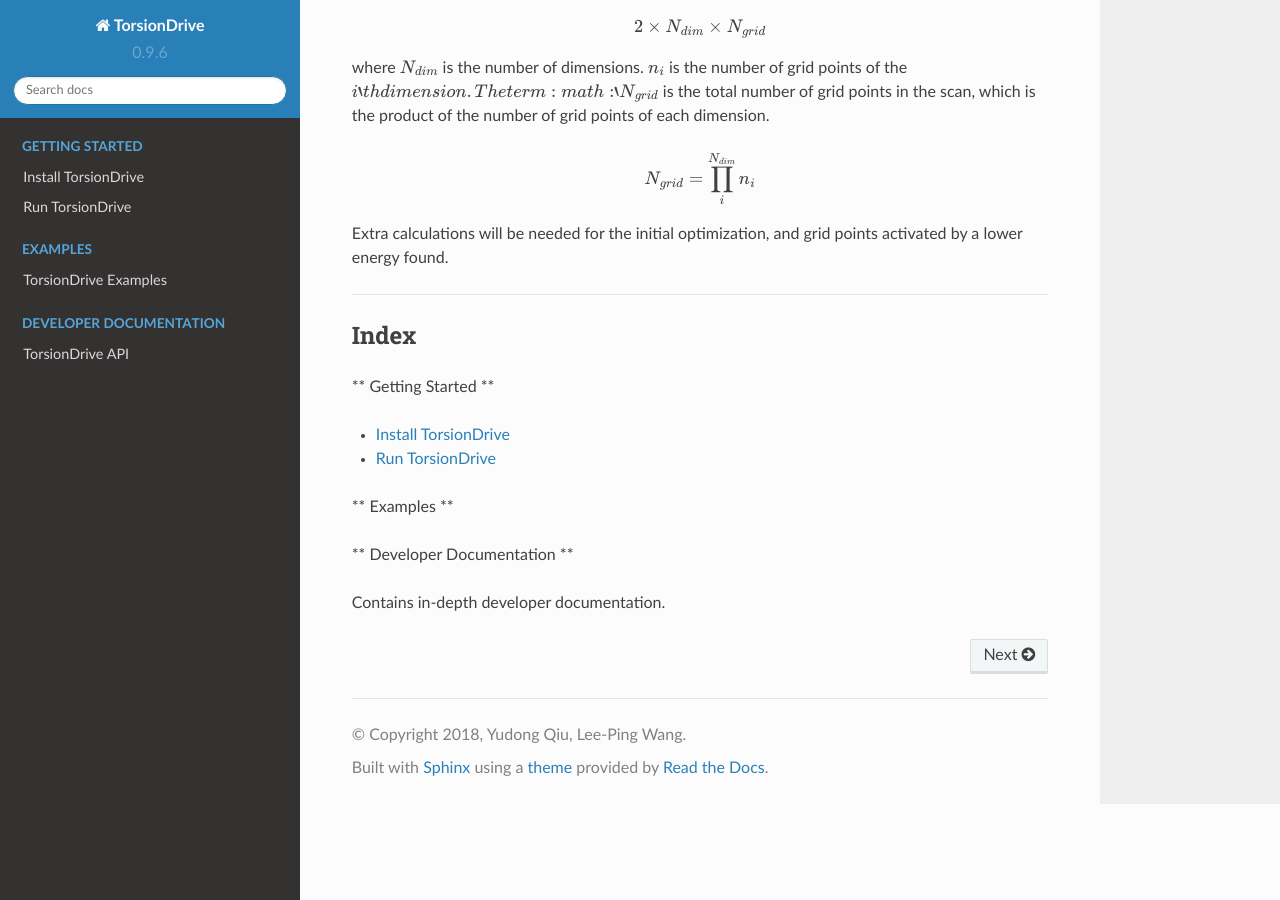
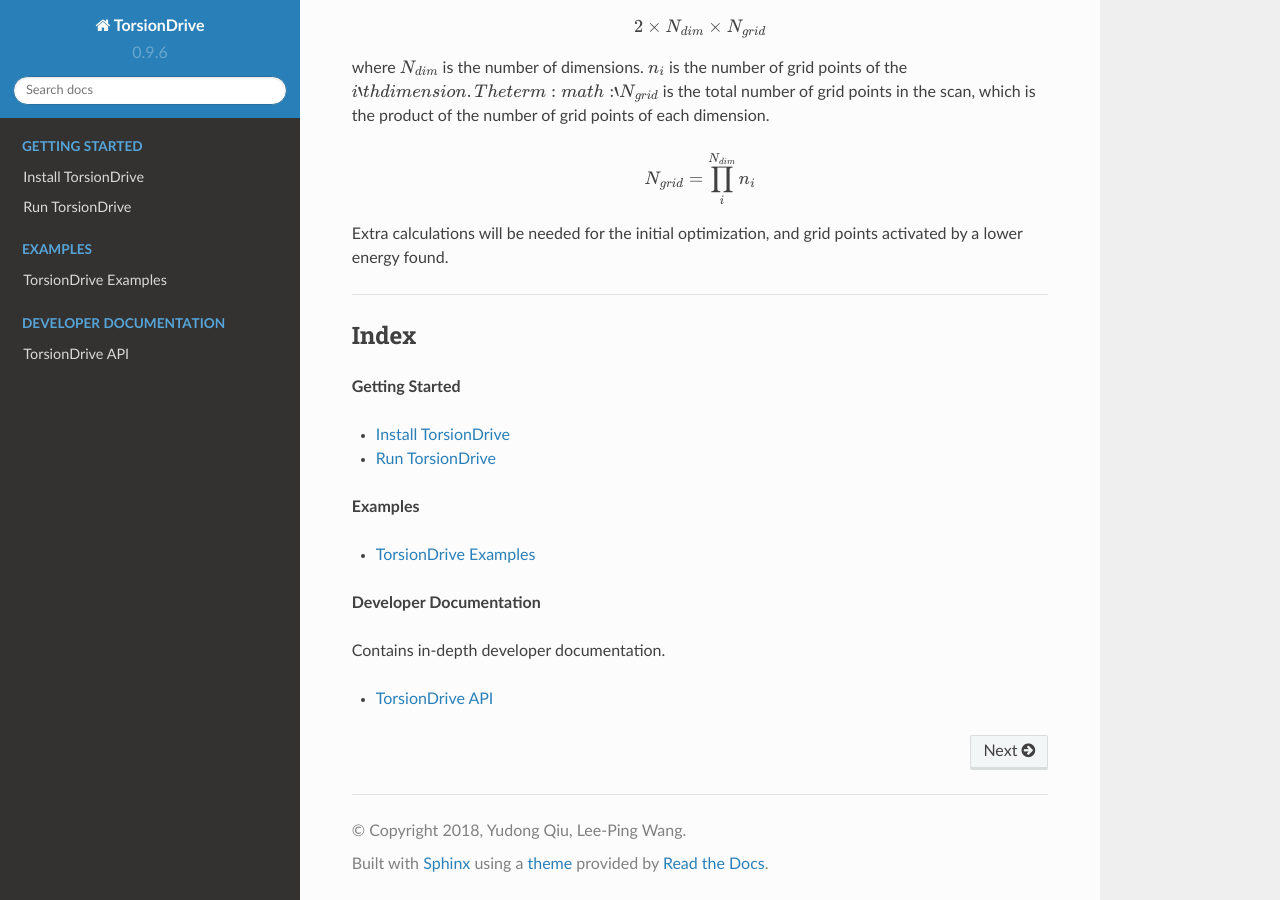
Before and after one commit to lpwgroup/torsiondrive, a Sphinx documentation site: the page built from docs/index.rst, in a window 1280 px wide and 900 px high, scrolled down 1935 px. Built offline with Sphinx 7.4.7 and the Read the Docs theme 2.0.0, drawn with Linux system fonts in a browser that asks for light colours.

Commit message:
small improvements for docs index

```diff
--- a/docs/index.rst
+++ b/docs/index.rst
@@ -58,7 +58,7 @@ Extra calculations will be needed for the initial optimization, and grid points
 Index
 -----
 
-** Getting Started **
+**Getting Started**
 
 * :doc:`install`
 * :doc:`usage`
@@ -72,7 +72,9 @@ Index
    usage.rst
 
 
-** Examples **
+**Examples**
+
+* :doc:`examples`
 
 .. toctree::
    :maxdepth: 1
@@ -81,9 +83,11 @@ Index
 
    examples.rst
 
-** Developer Documentation **
+**Developer Documentation**
 
 Contains in-depth developer documentation.
+
+* :doc:`api`
 
 .. toctree::
    :maxdepth: 1
```
